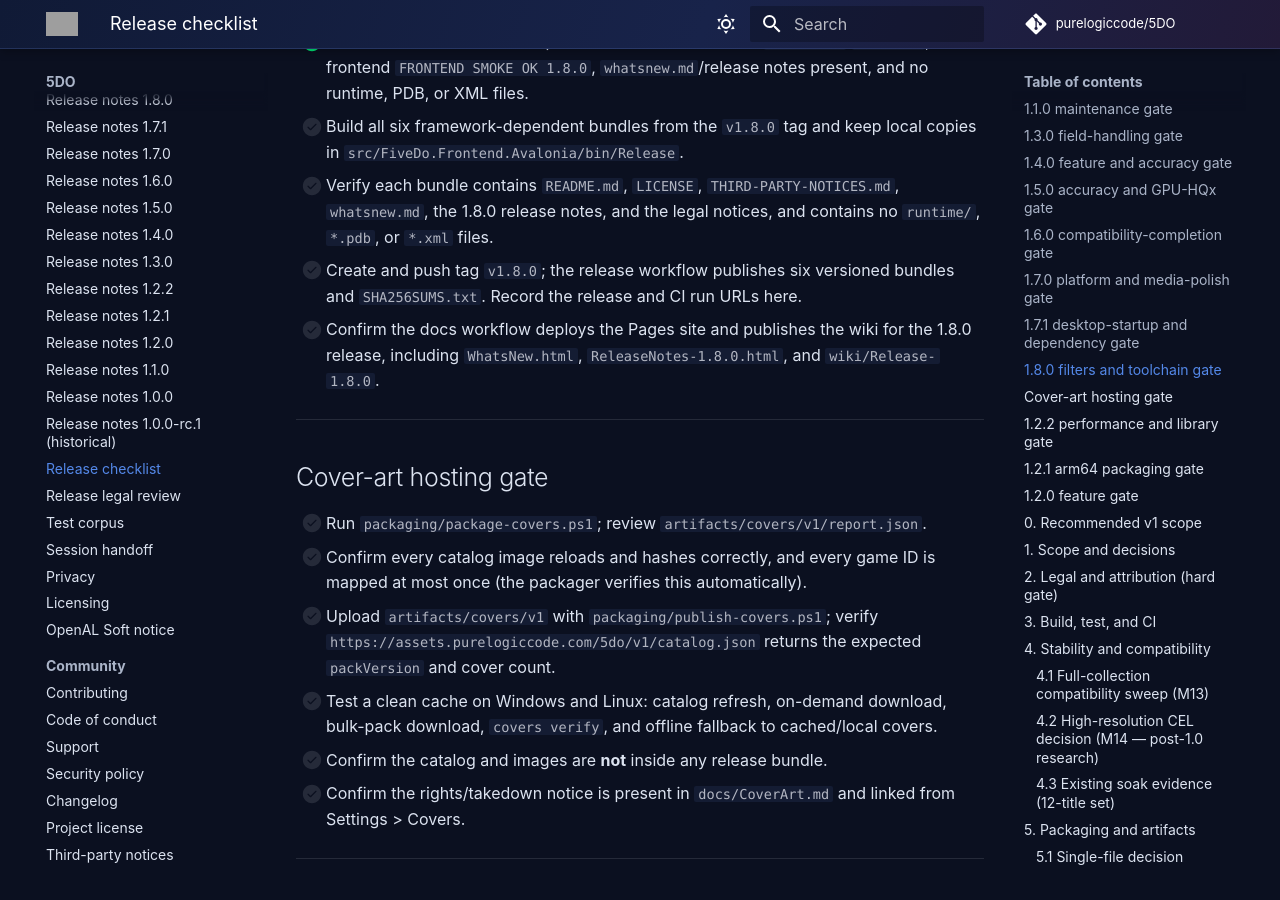
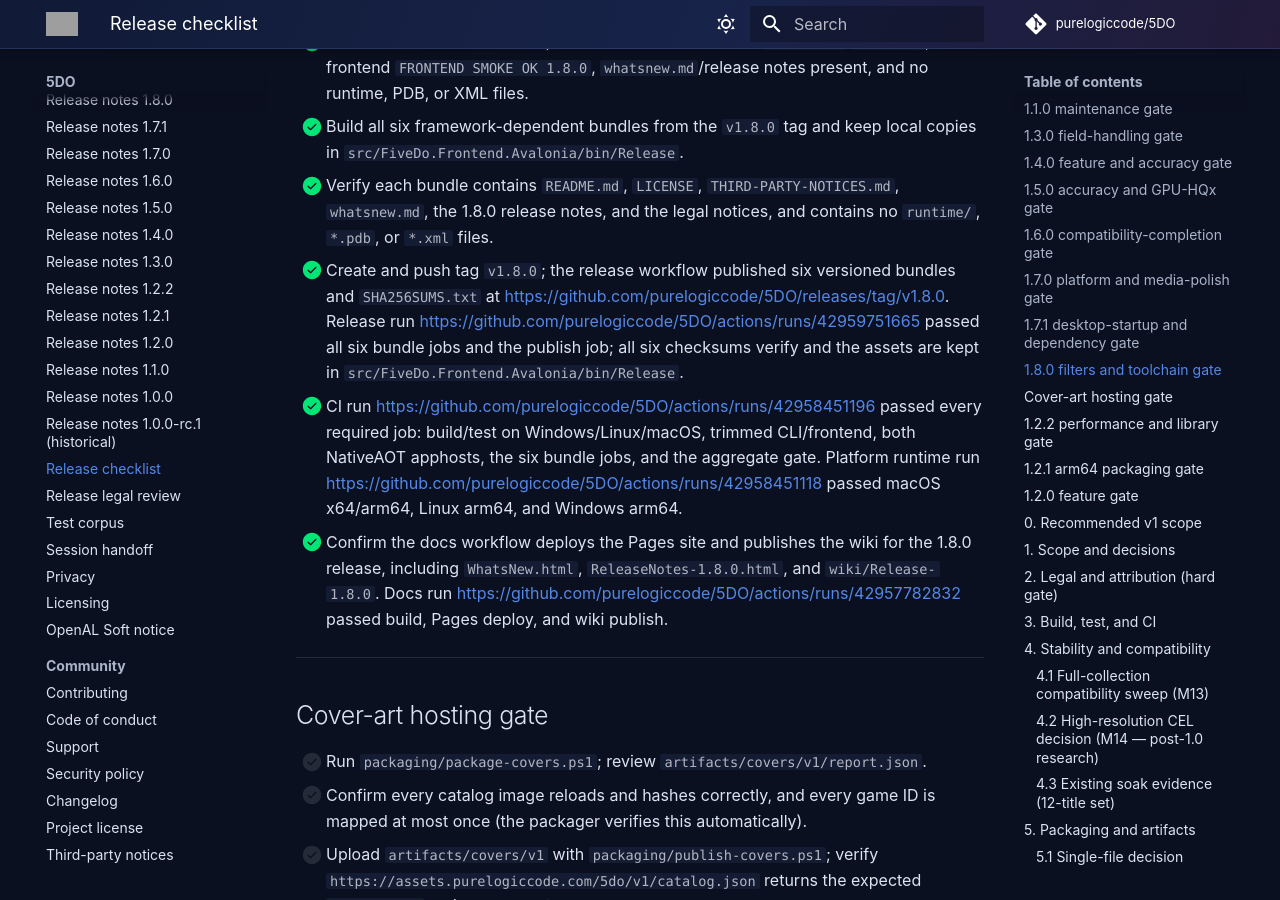
Before and after one commit to purelogiccode/5DO, an MkDocs documentation site: the page built from docs/ReleaseChecklist.md, in a window 1280 px wide and 900 px high, scrolled down 7607 px. Built offline with MkDocs 1.6.1 and Material for MkDocs 9.7.7, drawn with Linux system fonts in a browser that asks for light colours; comment, search, counter and statistics services are not loaded; grey boxes are pictures that could not be loaded.

Commit message:
docs: record 1.8.0 release and deployment evidence

```diff
--- a/docs/ReleaseChecklist.md
+++ b/docs/ReleaseChecklist.md
@@ -293,16 +293,28 @@ run, screenshot, or recorded hash), not just an intention. Update `docs/Status.m
 - [x] Local win-x64 framework-dependent bundle verified: CLI `--version`/`selftest`,
       frontend `FRONTEND SMOKE OK 1.8.0`, `whatsnew.md`/release notes present, and no
       runtime, PDB, or XML files.
-- [ ] Build all six framework-dependent bundles from the `v1.8.0` tag and keep local
+- [x] Build all six framework-dependent bundles from the `v1.8.0` tag and keep local
       copies in `src/FiveDo.Frontend.Avalonia/bin/Release`.
-- [ ] Verify each bundle contains `README.md`, `LICENSE`, `THIRD-PARTY-NOTICES.md`,
+- [x] Verify each bundle contains `README.md`, `LICENSE`, `THIRD-PARTY-NOTICES.md`,
       `whatsnew.md`, the 1.8.0 release notes, and the legal notices, and contains no
       `runtime/`, `*.pdb`, or `*.xml` files.
-- [ ] Create and push tag `v1.8.0`; the release workflow publishes six versioned bundles
-      and `SHA256SUMS.txt`. Record the release and CI run URLs here.
-- [ ] Confirm the docs workflow deploys the Pages site and publishes the wiki for the
+- [x] Create and push tag `v1.8.0`; the release workflow published six versioned bundles
+      and `SHA256SUMS.txt` at
+      <https://github.com/purelogiccode/5DO/releases/tag/v1.8.0>. Release run
+      <https://github.com/purelogiccode/5DO/actions/runs/42959751665> passed all six
+      bundle jobs and the publish job; all six checksums verify and the assets are kept
+      in `src/FiveDo.Frontend.Avalonia/bin/Release`.
+- [x] CI run <https://github.com/purelogiccode/5DO/actions/runs/42958451196> passed
+      every required job: build/test on Windows/Linux/macOS, trimmed CLI/frontend,
+      both NativeAOT apphosts, the six bundle jobs, and the aggregate gate. Platform
+      runtime run
+      <https://github.com/purelogiccode/5DO/actions/runs/42958451118> passed macOS
+      x64/arm64, Linux arm64, and Windows arm64.
+- [x] Confirm the docs workflow deploys the Pages site and publishes the wiki for the
       1.8.0 release, including `WhatsNew.html`, `ReleaseNotes-1.8.0.html`, and
-      `wiki/Release-1.8.0`.
+      `wiki/Release-1.8.0`. Docs run
+      <https://github.com/purelogiccode/5DO/actions/runs/42957782832> passed build,
+      Pages deploy, and wiki publish.
 
 ---
 
```
Also changed, not shown: CHANGELOG.md (+8 -3 lines), docs/Installers.md (+13 -0 lines), docs/Status.md (+9 -1 lines).
